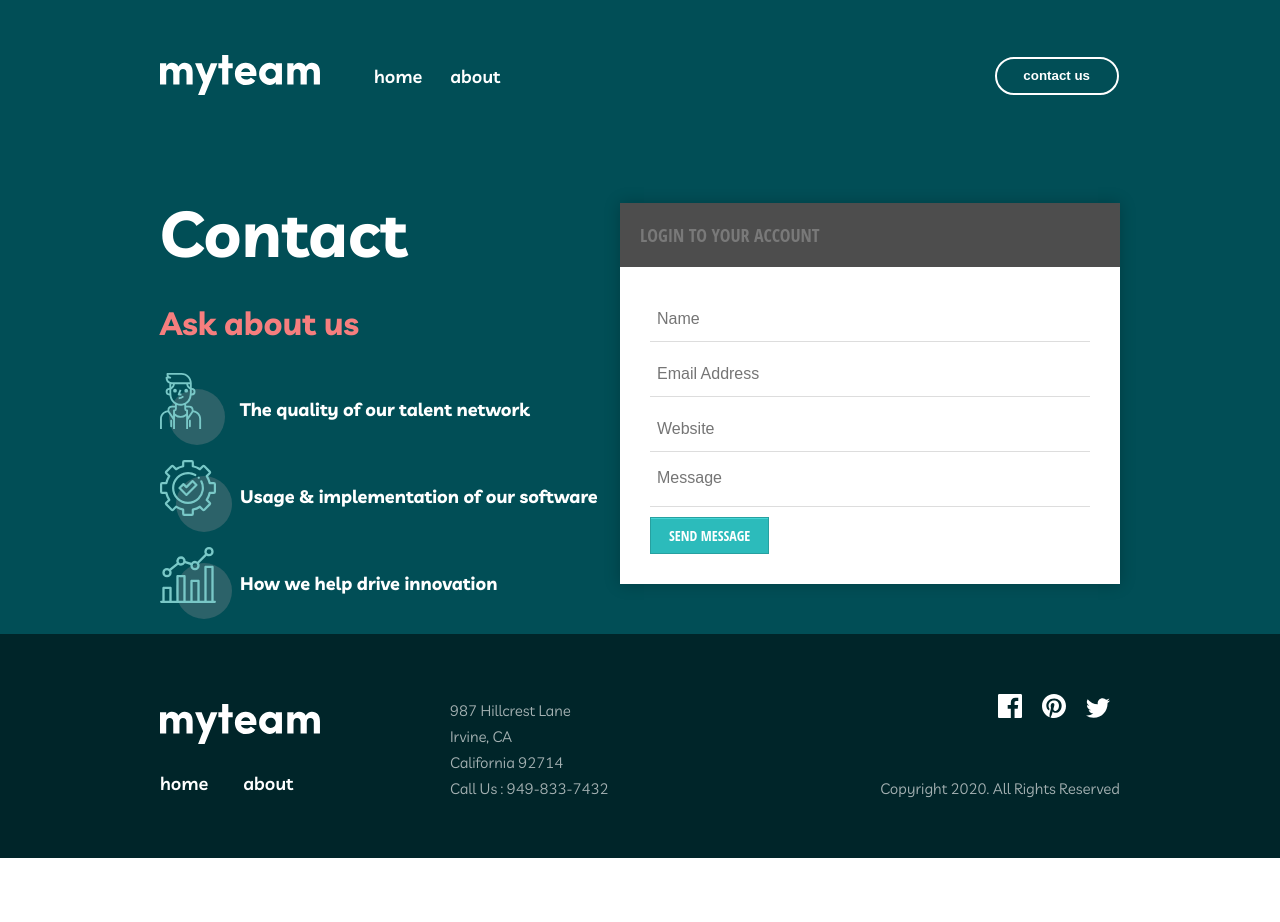
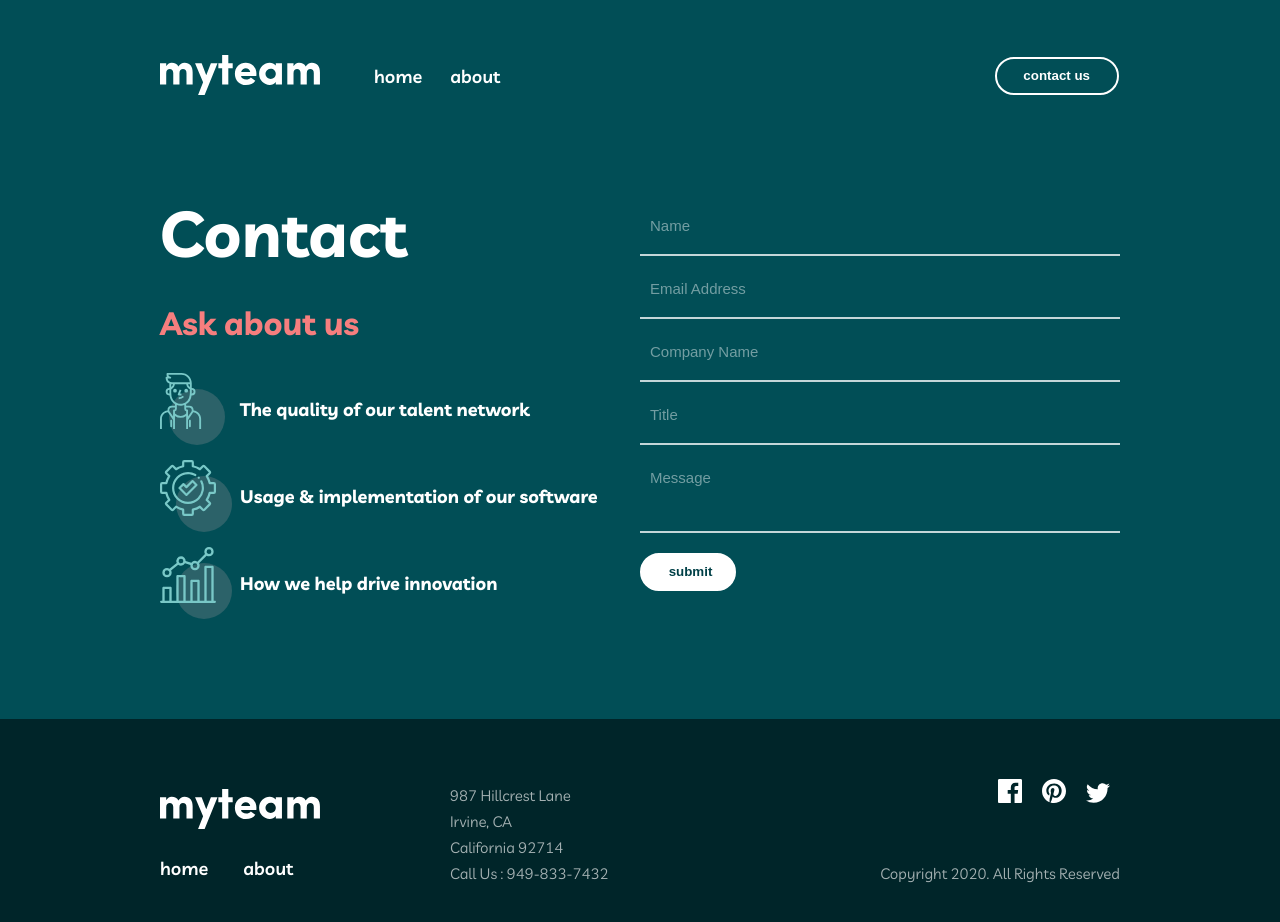
Before and after one commit to bkkcreative19/my-team, a React (Create React App) app: page /contact in a window 1280 px wide. Shown: the top 922 px of the page. Before the commit the page ends 858 px from the top, so only its background shows below. Built offline with nearby package versions, Linux system fonts and the light colour scheme.

Commit message:
desktop version done

```diff
--- a/src/components/ContactContent/ContactContent.js
+++ b/src/components/ContactContent/ContactContent.js
@@ -73,7 +73,7 @@ const ContactContent = () => {
             </div>
           </div>
         </div>
-        <div className='contact-form__container-form'>
+        <div className='contact-content__container-form'>
           <ContactForm />
         </div>
       </div>
--- a/src/components/ContactContent/ContactContent.scss
+++ b/src/components/ContactContent/ContactContent.scss
@@ -12,6 +12,7 @@
       flex: 2;
     }
     &-list {
+      margin-bottom: 10rem;
     }
     &-item {
       display: flex;
--- a/src/components/ContentForm/ContactForm.js
+++ b/src/components/ContentForm/ContactForm.js
@@ -1,21 +1,19 @@
 import React from "react";
+import Button from "../Button/Button";
 import "./ContactForm.scss";
 
 const ContactForm = () => {
   return (
-    <div class='contact-form'>
-      <h2>Login to your account</h2>
-      <form>
-        <input type='text' name='name' placeholder='Name' />
-        <input type='email' name='field2' placeholder='Email Address' />
-        <input type='url' name='field3' placeholder='Website' />
-        <textarea
-          placeholder='Message'
-          onkeyup='adjust_textarea(this)'
-        ></textarea>
-        <input type='button' value='Send Message' />
-      </form>
-    </div>
+    <form class='contact-form'>
+      <div className='contact-form__container'>
+        <input className='test' type='text' placeholder='Name' />
+        <input type='email' placeholder='Email Address' />
+        <input type='text' placeholder='Company Name' />
+        <input type='text' placeholder='Title' />
+        <input className='message' type='text' placeholder='Message' />
+        <Button color='#004047' bgColor='#fff' text='submit' />
+      </div>
+    </form>
   );
 };
 
--- a/src/components/ContentForm/ContactForm.scss
+++ b/src/components/ContentForm/ContactForm.scss
@@ -1,70 +1,35 @@
 .contact-form {
-  font-family: "Open Sans Condensed", arial, sans;
-  width: 500px;
-  padding: 30px;
-  background: #ffffff;
-  margin: 50px auto;
-  box-shadow: 0px 0px 15px rgba(0, 0, 0, 0.22);
-  -moz-box-shadow: 0px 0px 15px rgba(0, 0, 0, 0.22);
-  -webkit-box-shadow: 0px 0px 15px rgba(0, 0, 0, 0.22);
+  margin-top: 4rem;
+  &__container {
+    display: flex;
+    flex-direction: column;
+  }
 }
-.contact-form h2 {
-  background: #4d4d4d;
-  text-transform: uppercase;
-  font-family: "Open Sans Condensed", sans-serif;
-  color: #797979;
-  font-size: 18px;
-  font-weight: 100;
-  padding: 20px;
-  margin: -30px -30px 30px -30px;
+
+input {
+  width: 100%;
+  background-color: #014e56;
+  border: none;
+  border-bottom: 2px solid rgba(255, 255, 255, 0.767);
+  padding: 2.4rem 1rem 2rem;
+  font-size: 1.5rem;
 }
-.contact-form input[type="text"],
-.contact-form input[type="date"],
-.contact-form input[type="datetime"],
-.contact-form input[type="email"],
-.contact-form input[type="number"],
-.contact-form input[type="search"],
-.contact-form input[type="time"],
-.contact-form input[type="url"],
-.contact-form input[type="password"],
-.contact-form textarea,
-.contact-form select {
-  box-sizing: border-box;
-  -webkit-box-sizing: border-box;
-  -moz-box-sizing: border-box;
+input:active,
+input:focus {
   outline: none;
-  display: block;
-  width: 100%;
-  padding: 7px;
-  border: none;
-  border-bottom: 1px solid #ddd;
-  background: transparent;
-  margin-bottom: 10px;
-  font: 16px Arial, Helvetica, sans-serif;
-  height: 45px;
+  border-bottom: 2px solid #79c8c7;
 }
-.contact-form textarea {
-  resize: none;
-  overflow: hidden;
+input::placeholder {
+  color: rgba(255, 255, 255, 0.452);
+  font-weight: 500;
 }
-.contact-form input[type="button"],
-.contact-form input[type="submit"] {
-  -moz-box-shadow: inset 0px 1px 0px 0px #45d6d6;
-  -webkit-box-shadow: inset 0px 1px 0px 0px #45d6d6;
-  box-shadow: inset 0px 1px 0px 0px #45d6d6;
-  background-color: #2cbbbb;
-  border: 1px solid #27a0a0;
-  display: inline-block;
-  cursor: pointer;
-  color: #ffffff;
-  font-family: "Open Sans Condensed", sans-serif;
-  font-size: 14px;
-  padding: 8px 18px;
-  text-decoration: none;
-  text-transform: uppercase;
+
+.message {
+  padding-bottom: 4.5rem;
+  margin-bottom: 2rem;
+  font-size: 1.5rem;
 }
-.contact-form input[type="button"]:hover,
-.contact-form input[type="submit"]:hover {
-  background: linear-gradient(to bottom, #34caca 5%, #30c9c9 100%);
-  background-color: #34caca;
+
+.contact-form .btn {
+  width: 20%;
 }
--- a/src/pages/Contact/Contact.js
+++ b/src/pages/Contact/Contact.js
@@ -1,5 +1,5 @@
 import React from "react";
-import ContactForm from "../../components/ContactContent/ContactContent";
+import ContactContent from "../../components/ContactContent/ContactContent";
 import Footer from "../../components/Footer/Footer";
 import NavBar from "../../components/NavBar/NavBar";
 import "./Contact.scss";
@@ -8,7 +8,7 @@ const Contact = () => {
   return (
     <div className='contact'>
       <NavBar />
-      <ContactForm />
+      <ContactContent />
       <Footer />
     </div>
   );
```
